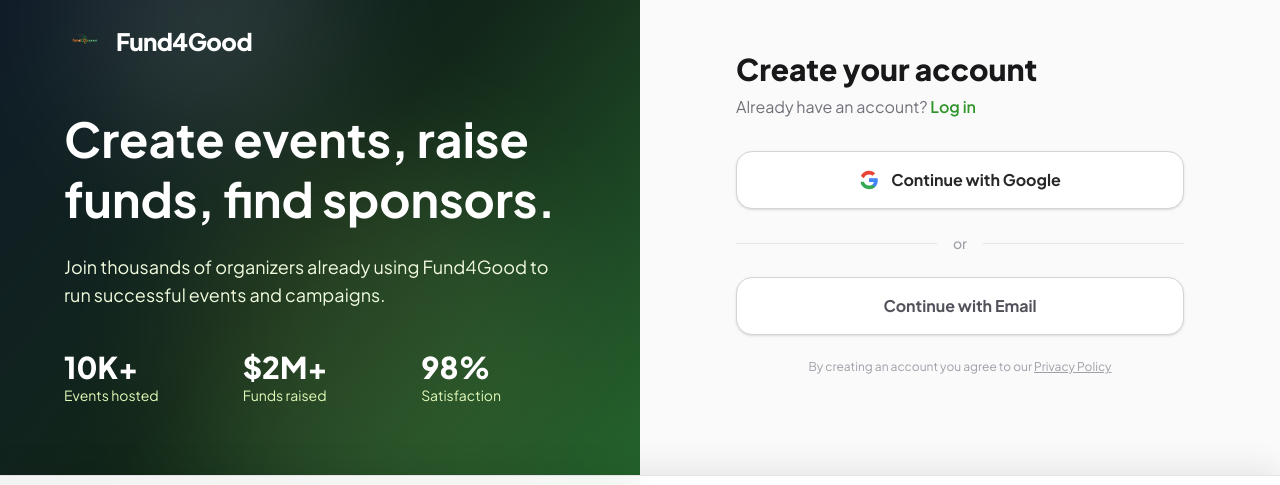
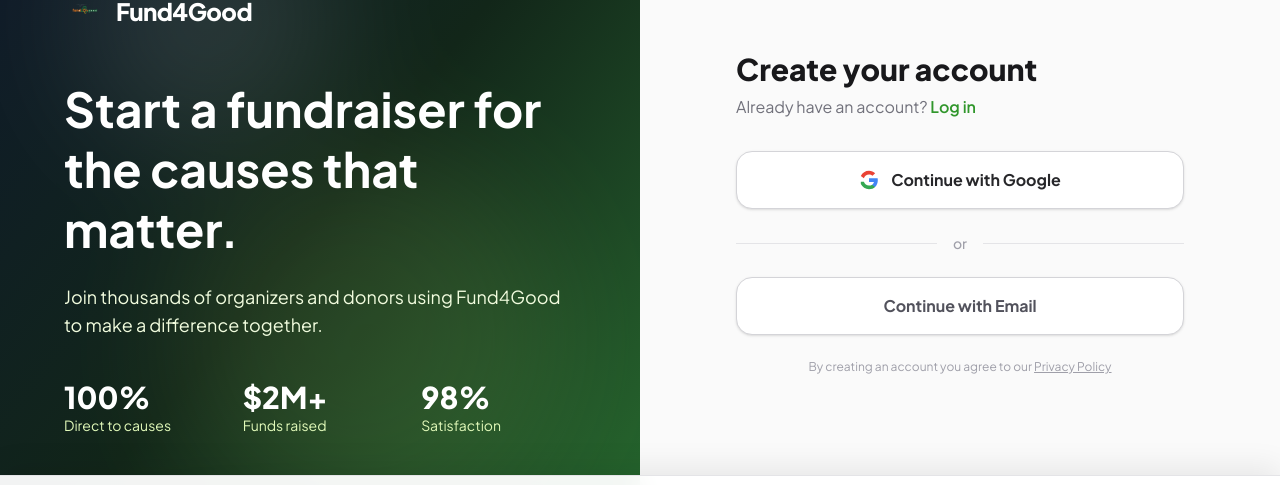
Before and after one commit to Youngyz1/event-platform, a Next.js app: page /signup in a window 1280 px wide. Shown: the part 252-737 px from the top of the page. Built offline with nearby package versions, Linux system fonts and the light colour scheme; no server answers; the database is empty.

Commit message:
updated seo

```diff
--- a/app/admin/homepage/HomepageCmsTabs.tsx
+++ b/app/admin/homepage/HomepageCmsTabs.tsx
@@ -386,7 +386,7 @@
             </div>
             <div>
               <FieldLabel>Headline Line 1</FieldLabel>
-              <Input value={settings.organizersHeroHeadlineLine1} onChange={e => setSettings({...settings, organizersHeroHeadlineLine1: e.target.value})} placeholder="Meet Event Creators" />
+              <Input value={settings.organizersHeroHeadlineLine1} onChange={e => setSettings({...settings, organizersHeroHeadlineLine1: e.target.value})} placeholder="Meet Campaign Organizers" />
             </div>
             <div>
               <FieldLabel>Headline Line 2</FieldLabel>
@@ -394,7 +394,7 @@
             </div>
             <div>
               <FieldLabel>Description</FieldLabel>
-              <Textarea value={settings.organizersHeroDescription} onChange={e => setSettings({...settings, organizersHeroDescription: e.target.value})} placeholder="Discover trusted organizers building amazing experiences." />
+              <Textarea value={settings.organizersHeroDescription} onChange={e => setSettings({...settings, organizersHeroDescription: e.target.value})} placeholder="Discover trusted organizers raising money for causes that matter." />
             </div>
             <SaveBtn saving={saving} label="Save Organizers Landing Section" />
           </form>
--- a/app/dashboard/messages/page.tsx
+++ b/app/dashboard/messages/page.tsx
@@ -6,7 +6,7 @@
     <div className="space-y-6">
       <DashboardPageHeader
         title="Messages"
-        description="Communicate with your followers, ticket holders, and donors across your organizations."
+        description="Communicate with your followers, donors, and supporters across your campaigns."
       />
 
       <DashboardEmptyState
--- a/app/fundraisers/[slug]/page.tsx
+++ b/app/fundraisers/[slug]/page.tsx
@@ -35,6 +35,7 @@
   resolveBeneficiary,
   isExplicitBeneficiaryJson,
 } from "@/lib/beneficiary";
+import VerificationBadge from "@/components/trust/VerificationBadge";
 import { getSiteUrl } from "@/lib/site-url";
 import { truncateWords, stripHtml, cleanTitle } from "@/lib/text";
 
@@ -760,9 +761,16 @@
                       fundraiserTitle={fundraiser.title}
                       profileHref={beneficiaryProfileHref}
                     />
-                    <span className="mt-1 inline-block rounded-full bg-brand-50 px-2 py-0.5 text-xs font-bold text-brand-800">
-                      Beneficiary
-                    </span>
+                    <div className="mt-1 flex flex-wrap items-center gap-1.5">
+                      <span className="inline-block rounded-full bg-brand-50 px-2 py-0.5 text-xs font-bold text-brand-800">
+                        Beneficiary
+                      </span>
+                      {beneficiaryRecord?.claimed_at && (
+                        <span className="inline-flex items-center gap-1 rounded-full bg-emerald-50 px-2 py-0.5 text-xs font-bold text-emerald-700" title="Profile claimed and identity verified">
+                          <VerificationBadge verified={true} /> Verified Account
+                        </span>
+                      )}
+                    </div>
                   </div>
                 </div>
               </>
--- a/app/login/page.tsx
+++ b/app/login/page.tsx
@@ -134,25 +134,25 @@
           </div>
 
           <h1 className="text-5xl font-bold mb-6 leading-tight">
-            Welcome back to your events hub.
+            Welcome back to your Fund4Good account.
           </h1>
           <p className="text-lg text-brand-100 mb-10">
-            Manage your events, track donations, and connect with your
+            Manage your campaigns, track donations, and connect with your
             community — all in one place.
           </p>
 
           <div className="grid grid-cols-3 gap-6">
             <div>
-              <p className="text-3xl font-black text-white">10K+</p>
-              <p className="text-sm text-brand-200">Events hosted</p>
+              <p className="text-3xl font-black text-white">100%</p>
+              <p className="text-sm text-brand-200">Direct to causes</p>
             </div>
             <div>
               <p className="text-3xl font-black text-white">$2M+</p>
               <p className="text-sm text-brand-200">Funds raised</p>
             </div>
             <div>
-              <p className="text-3xl font-black text-white">98%</p>
-              <p className="text-sm text-brand-200">Satisfaction</p>
+              <p className="text-3xl font-black text-white">0%</p>
+              <p className="text-sm text-brand-200">Platform fee</p>
             </div>
           </div>
         </div>
--- a/app/signup/page.tsx
+++ b/app/signup/page.tsx
@@ -190,18 +190,18 @@
           </div>
 
           <h1 className="text-5xl font-bold mb-6 leading-tight">
-            Create events, raise funds, find sponsors.
+            Start a fundraiser for the causes that matter.
           </h1>
           <p className="text-lg text-brand-100 mb-10">
-            Join thousands of organizers already using Fund4Good to run
-            successful events and campaigns.
+            Join thousands of organizers and donors using Fund4Good to make a
+            difference together.
           </p>
 
           {/* Stats */}
           <div className="grid grid-cols-3 gap-6">
             <div>
-              <p className="text-3xl font-black text-white">10K+</p>
-              <p className="text-sm text-brand-200">Events hosted</p>
+              <p className="text-3xl font-black text-white">100%</p>
+              <p className="text-sm text-brand-200">Direct to causes</p>
             </div>
             <div>
               <p className="text-3xl font-black text-white">$2M+</p>
--- a/components/ui/about-us-section.tsx
+++ b/components/ui/about-us-section.tsx
@@ -62,7 +62,7 @@
   {
     icon: <Award className="w-5 h-5" />,
     title: "Sponsorships",
-    description: "Connect organizers with sponsors through our marketplace. Gold and Silver packages, easy to apply.",
+    description: "Partner with businesses and organisations that want to back causes they believe in — giving your campaign extra reach and credibility.",
     position: "right",
   },
   {
@@ -156,9 +156,9 @@
   className="text-center max-w-2xl mx-auto mb-16 text-zinc-500 text-lg leading-relaxed"
   variants={item}
 >
-  Fund4Good helps individuals, nonprofits, and organizers raise funds
-  and connect with sponsors. Everything you need to
-  grow your cause, engage supporters, and create meaningful impact.
+  Fund4Good helps individuals, families, nonprofits, and communities raise money
+  for the causes that matter most. Everything you need to
+  tell your story, engage donors, and create lasting impact.
 </motion.p>
 
         {/* Accordion + image layout */}
--- a/components/ui/modal-pricing.tsx
+++ b/components/ui/modal-pricing.tsx
@@ -27,22 +27,22 @@
     id:          "starter",
     name:        "Starter",
     price:       "Free",
-    description: "Launch your first event or fundraiser",
-    features:    ["1 active event", "Basic ticket sales", "Public profile", "Email support"],
+    description: "Launch your first fundraising campaign",
+    features:    ["1 active campaign", "Donation processing", "Public profile", "Email support"],
   },
   {
     id:          "pro",
     name:        "Pro",
     price:       "$19",
     description: "For active organizers",
-    features:    ["Unlimited events", "Fundraiser campaigns", "Analytics dashboard", "Priority support", "Custom branding"],
+    features:    ["Unlimited campaigns", "Advanced analytics", "Custom story builder", "Priority support", "Custom branding"],
   },
   {
     id:          "business",
     name:        "Business",
     price:       "$49",
     description: "For agencies & large organizations",
-    features:    ["Everything in Pro", "Sponsor marketplace", "Team members", "Dedicated account manager", "SLA guarantee"],
+    features:    ["Everything in Pro", "Sponsor partnerships", "Team members", "Dedicated account manager", "SLA guarantee"],
   },
 ];
 
--- a/lib/homepage-hero.ts
+++ b/lib/homepage-hero.ts
@@ -57,9 +57,9 @@
   // Organizers defaults
   organizersHeroImageUrl: "https://images.unsplash.com/photo-1511578314322-379afb476865?q=80&w=1800&auto=format&fit=crop",
   organizersHeroEyebrow: "ORGANIZER DIRECTORY",
-  organizersHeroHeadlineLine1: "Meet Event Creators",
+  organizersHeroHeadlineLine1: "Meet Campaign Organizers",
   organizersHeroHeadlineLine2: "",
-  organizersHeroDescription: "Discover trusted organizers building amazing experiences.",
+  organizersHeroDescription: "Discover trusted organizers raising money for causes that matter.",
 };
 
 export const DEFAULT_HOMEPAGE_HERO = DEFAULT_HOMEPAGE_SETTINGS;
```
Also changed, not shown: 1 other file (tests, documents, lock files or other folders).
